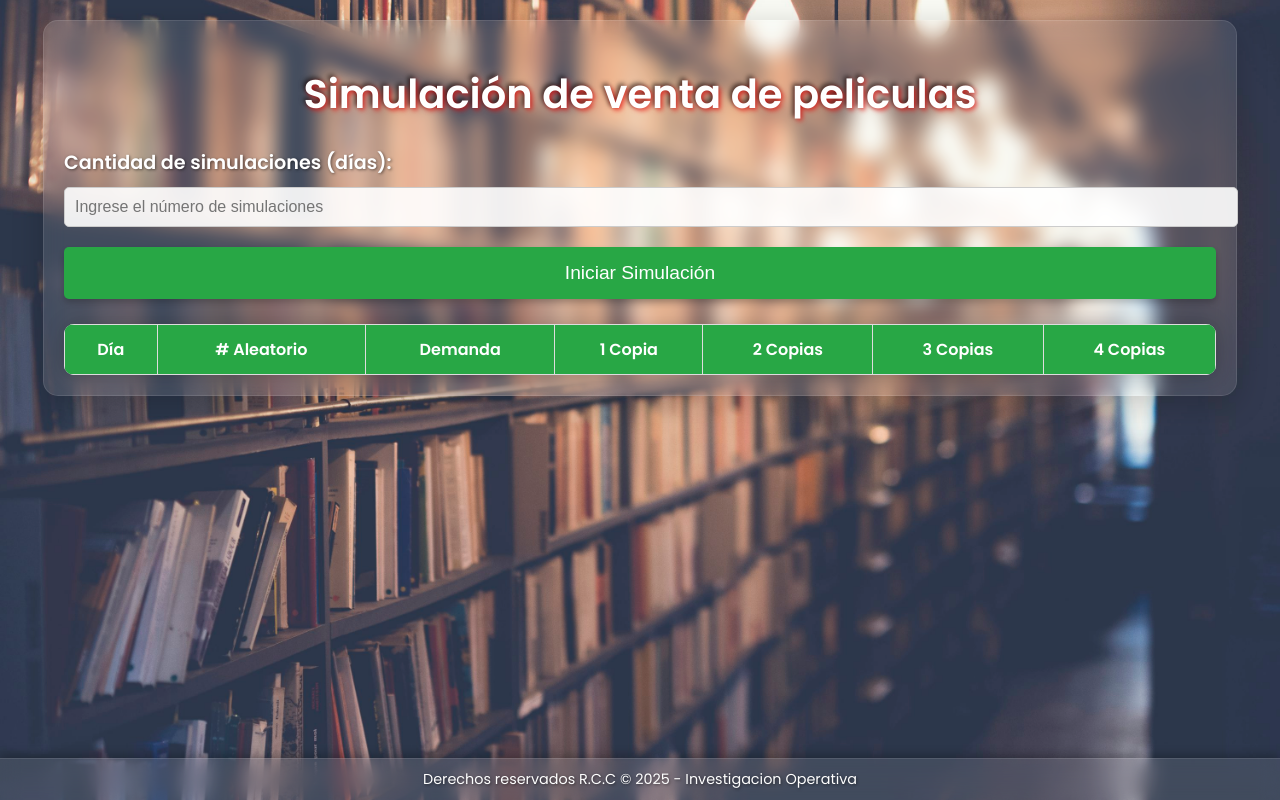
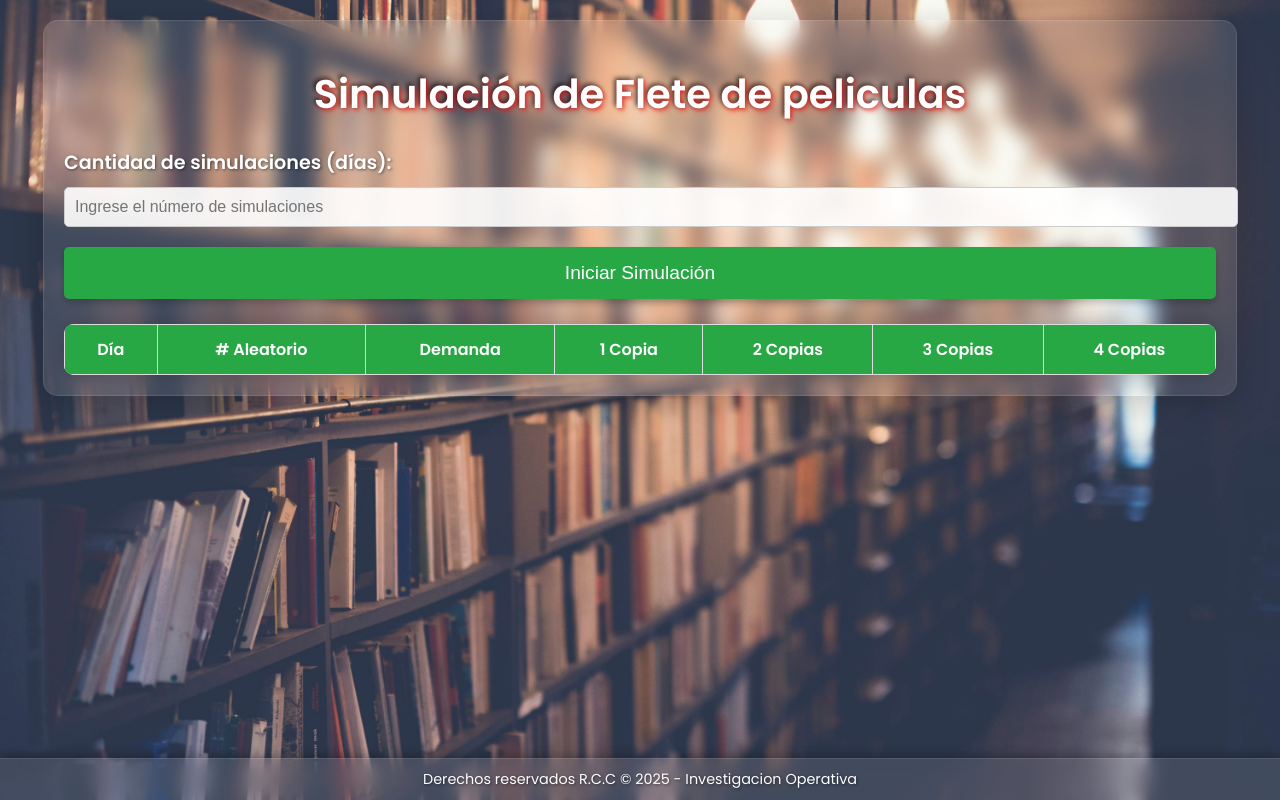
Before and after one commit to Nocturnnn32/Simulacion, a plain HTML site: page simulacion-libros.html in a window 1280 px wide. Drawn offline with Linux system fonts and the light colour scheme.

Commit message:
Update simulacion-libros.html

```diff
--- a/simulacion-libros.html
+++ b/simulacion-libros.html
@@ -11,7 +11,7 @@
 </head>
 <body>
     <div class="container">
-        <h1>Simulación de venta de peliculas</h1>
+        <h1>Simulación de Flete de peliculas</h1>
         <label for="numSimulaciones">Cantidad de simulaciones (días):</label>
         <input type="number" id="numSimulaciones" placeholder="Ingrese el número de simulaciones">
         <button onclick="iniciarSimulacion()">Iniciar Simulación</button>
```
